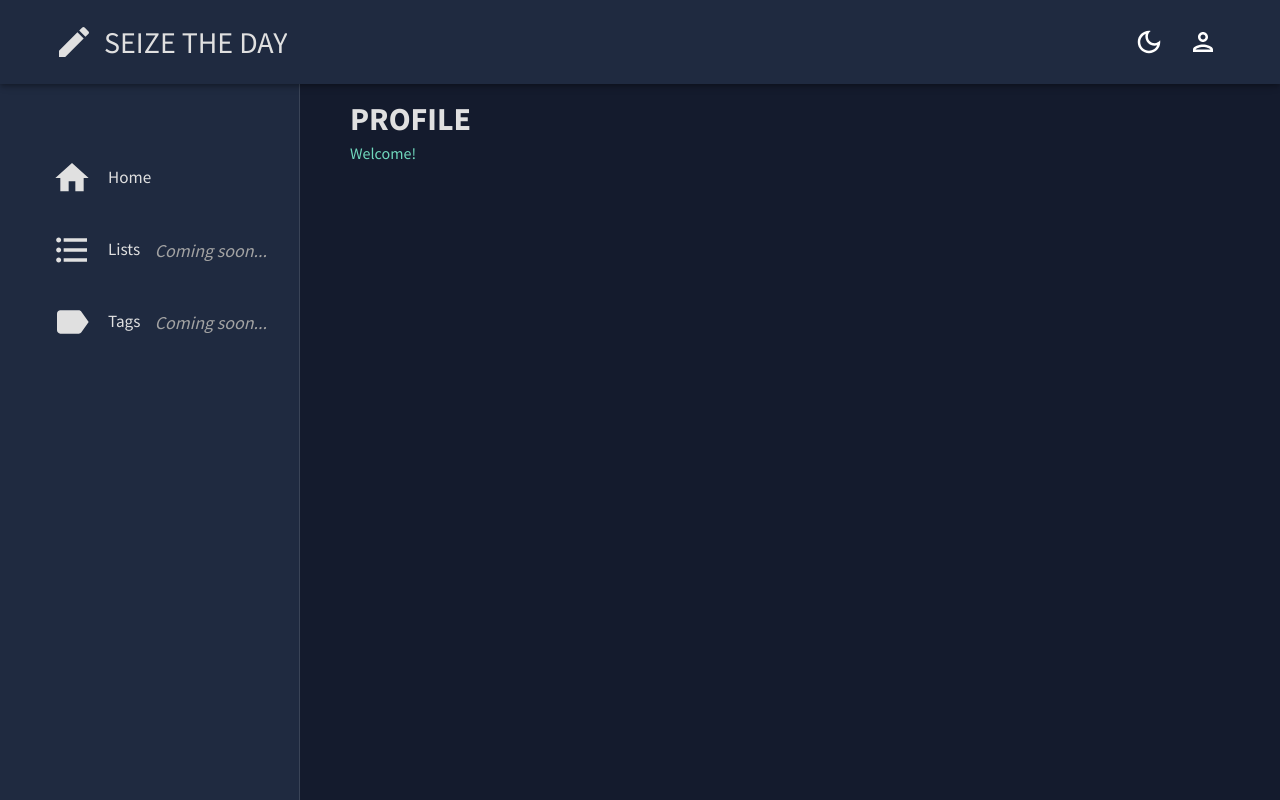
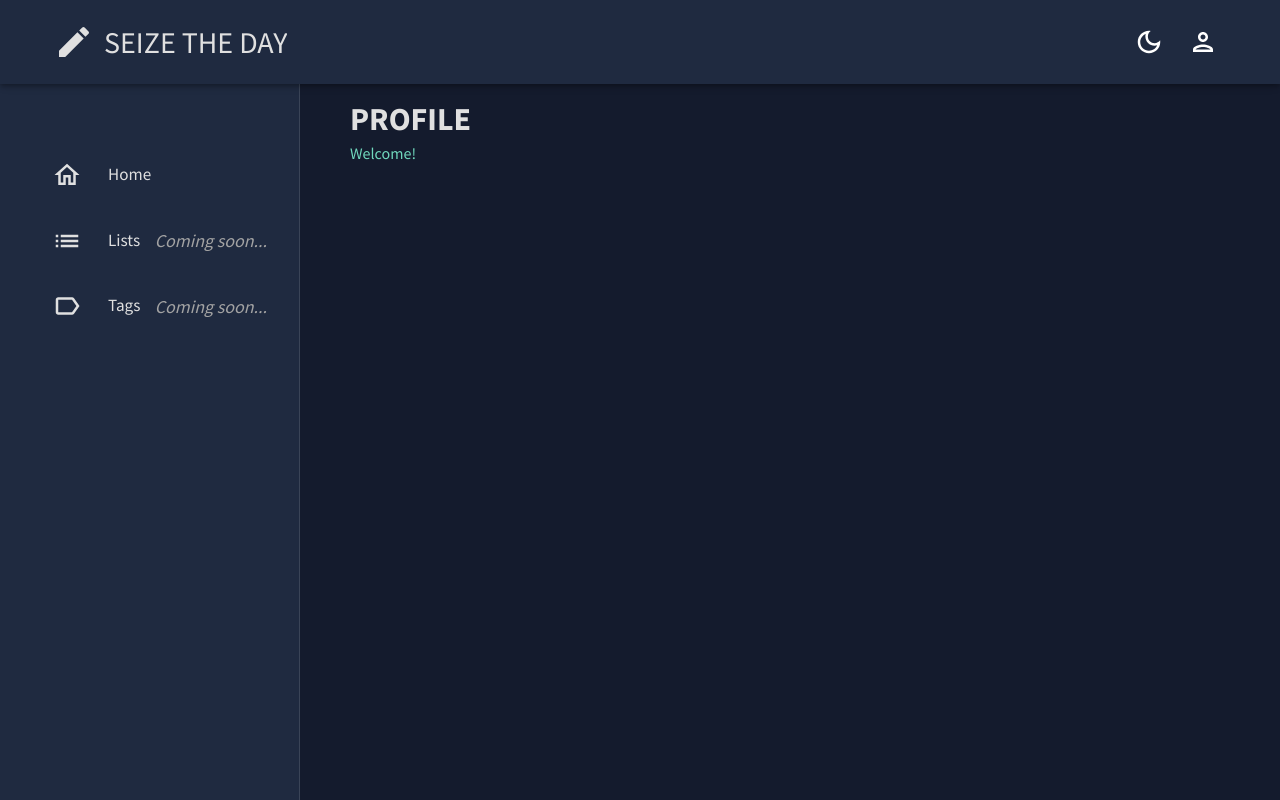
Before and after one commit to alexisintech/seize-the-day, a React (Vite) app in the folder client/: page /profile in a window 1280 px wide. Built offline with nearby package versions, Linux system fonts and the light colour scheme; no server answers.

Commit message:
Update Listitem.jsx

```diff
--- a/client/src/components/Listitem.jsx
+++ b/client/src/components/Listitem.jsx
@@ -6,9 +6,9 @@ import {
   Typography,
   useTheme,
 } from "@mui/material";
-import HomeIcon from "@mui/icons-material/Home";
-import FormatListBulletedIcon from "@mui/icons-material/FormatListBulleted";
-import LabelIcon from "@mui/icons-material/Label";
+import HomeOutlinedIcon from "@mui/icons-material/HomeOutlined";
+import ListOutlinedIcon from "@mui/icons-material/ListOutlined";
+import LabelOutlinedIcon from "@mui/icons-material/LabelOutlined";
 import { tokens } from "../theme";
 
 export default function Listitem(props) {
@@ -20,13 +20,13 @@ export default function Listitem(props) {
       <ListItemButton>
         <ListItemIcon sx={{ color: colors.grey[100] }}>
           {props.text === "Home" && (
-            <HomeIcon sx={{ height: "2rem", width: "2rem" }} />
+            <HomeOutlinedIcon sx={{ height: "1.5rem", width: "1.5rem" }} />
           )}
           {props.text === "Lists" && (
-            <FormatListBulletedIcon sx={{ height: "2rem", width: "2rem" }} />
+            <ListOutlinedIcon sx={{ height: "1.5rem", width: "1.5rem" }} />
           )}
           {props.text === "Tags" && (
-            <LabelIcon sx={{ height: "2rem", width: "2rem" }} />
+            <LabelOutlinedIcon sx={{ height: "1.5rem", width: "1.5rem" }} />
           )}
         </ListItemIcon>
         <ListItemText
```
